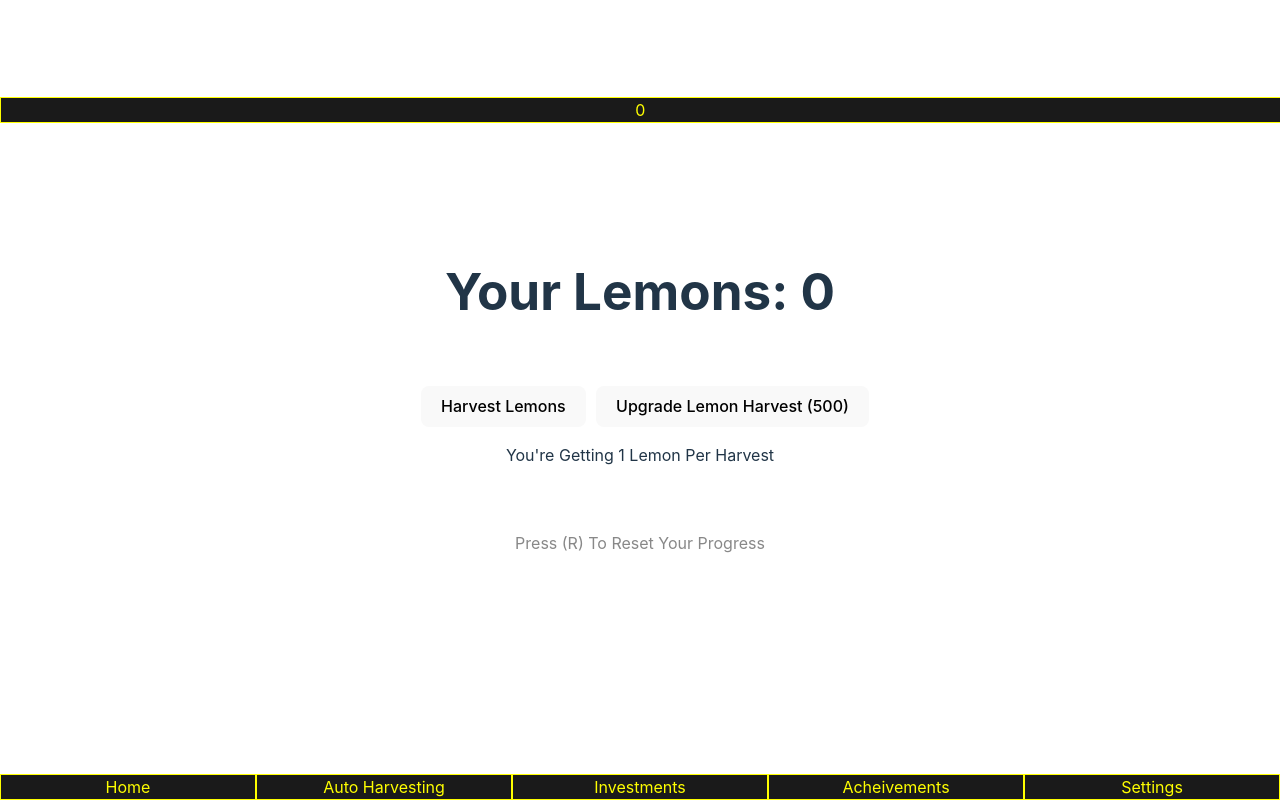
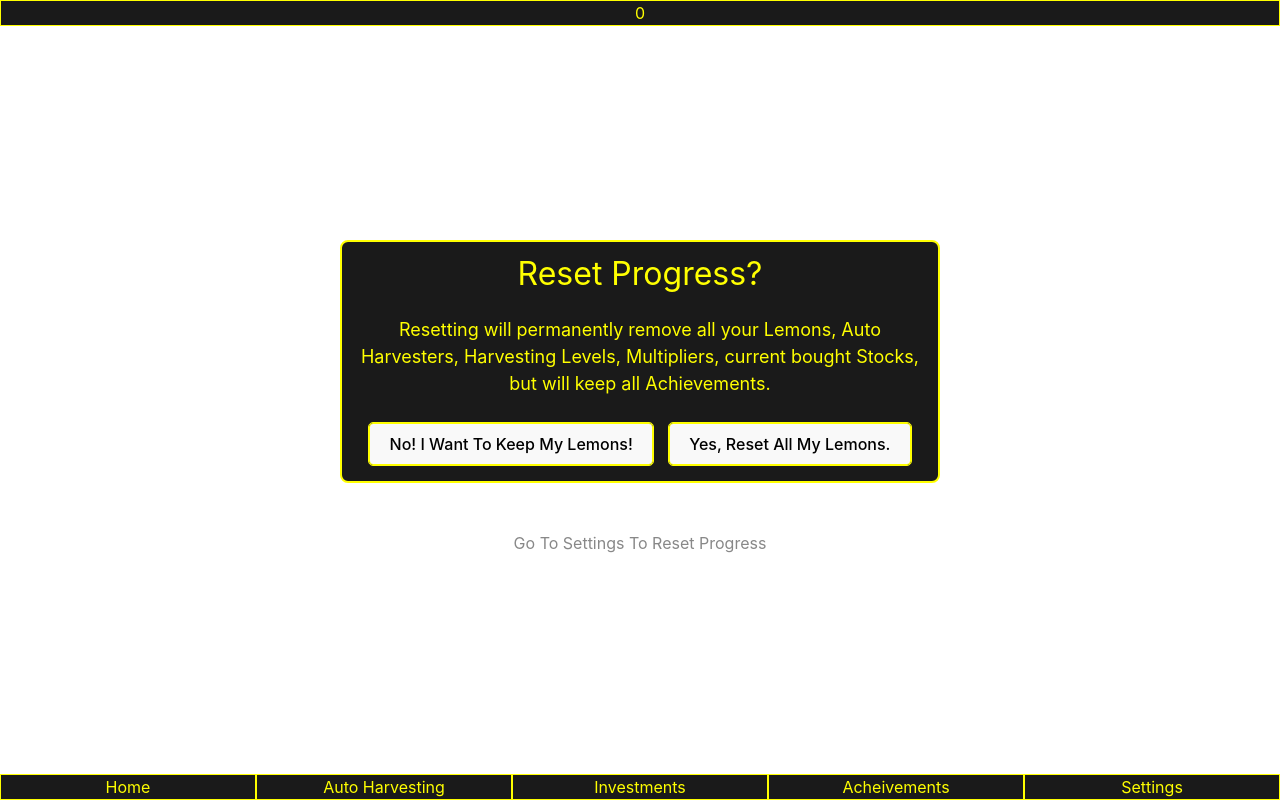
Before and after one commit to Khookins/LemonFarmingSim, a React (Vite) app in the folder time-waster-game/: page / in a window 1280 px wide. Both pictures are taken after a click on the element "Settings". Built offline with nearby package versions, Linux system fonts and the light colour scheme.

Commit message:
Some Clean Changes - Reworked Resetting Progress Using The Settings Tab - Added Some More Components - Other Small Changes

```diff
--- a/time-waster-game/src/App.css
+++ b/time-waster-game/src/App.css
@@ -40,6 +40,7 @@
 
 .read-the-docs {
     color: #888;
+    user-select: none;
 }
 button {
     margin-left: 10px;
--- a/time-waster-game/src/App.jsx
+++ b/time-waster-game/src/App.jsx
@@ -3,8 +3,10 @@ import reactLogo from "./assets/react.svg";
 import buyingSFX from "./assets/Buying Sound Effect.mp3";
 import "./App.css";
 import Tabber from "./components/Tabber.jsx";
+import Tab from "./components/sub-components/Tab.jsx";
 import Home from "./components/pages/Home.jsx";
 import LemonCounter from "./components/LemonCounter.jsx";
+import ConfirmationDialog from "./components/sub-components/ConfirmationDialog.jsx";
 
 function App() {
     // vars and stuff
@@ -21,6 +23,7 @@ function App() {
             ? 0
             : localStorage.getItem("lemonHarvestLevel")
     );
+    const [resetDialogVisible, setResetDialogVisible] = useState(false);
 
     //let's useRef for upgrade price, because it gets updated in useEffect and doesn't need to trigger a re-render
     //useRef is like saying "this is a variable that doesn't trigger a re-render when it changes, but it can still be accessed and changed from anywhere in the component"
@@ -90,9 +93,6 @@ function App() {
             console.log(e);
             if (e.key == "L") {
                 setCount(Number(count) + 1000000);
-            } else if (e.key == "r") {
-                localStorage.clear();
-                location.reload();
             }
         };
 
@@ -102,6 +102,11 @@ function App() {
             document.removeEventListener("keydown", handleKeyPress);
         };
     }, [count]);
+
+    window.onload = () => {
+        const BackgroundAudio = new Audio("./assets/llaml.mp3");
+        BackgroundAudio.play();
+    };
 
     return (
         <>
@@ -115,8 +120,36 @@ function App() {
                 lemonHarvestUpgradePrice={lemonHarvestUpgradePrice}
                 setLemonHarvestUpgradePrice={setLemonHarvestUpgradePrice}
             ></Home>
-            <Tabber></Tabber>
+            <Tabber>
+                <Tab text={"Home"}></Tab>
+                <Tab text={"Auto Harvesting"}></Tab>
+                <Tab text={"Investments"}></Tab>
+                <Tab text={"Acheivements"}></Tab>
+                <Tab
+                    text={"Settings"}
+                    onClick={() => {
+                        setResetDialogVisible(!resetDialogVisible);
+                    }}
+                ></Tab>
+            </Tabber>
             <LemonCounter lemons={count}></LemonCounter>
+            {resetDialogVisible && (
+                <ConfirmationDialog
+                    msg={"Reset Progress?"}
+                    dialog={
+                        "Resetting will permanently remove all your Lemons, Auto Harvesters, Harvesting Levels, Multipliers, current bought Stocks, but will keep all Achievements."
+                    }
+                    cancelMsg={"No! I Want To Keep My Lemons!"}
+                    confirmMsg={"Yes, Reset All My Lemons."}
+                    onCancel={() => {
+                        setResetDialogVisible(false);
+                    }}
+                    onConfirm={() => {
+                        localStorage.clear();
+                        location.reload();
+                    }}
+                ></ConfirmationDialog>
+            )}
         </>
     );
 }
--- a/time-waster-game/src/components/Tab.jsx
+++ /dev/null
@@ -1,20 +0,0 @@
-import React from "react";
-import "./css/tab.css";
-
-// const styles = { border: "1px solid yellow", color: "yellow" }; old css
-
-function Tab(props) {
-    return (
-        <div
-            className="tab"
-            onClick={() => {
-                if (props.text == "Home") return;
-                alert("This Is A Feature Not Added Yet (" + props.text + ")");
-            }}
-        >
-            {props.text}
-        </div>
-    );
-}
-
-export default Tab;
--- a/time-waster-game/src/components/Tabber.jsx
+++ b/time-waster-game/src/components/Tabber.jsx
@@ -1,19 +1,11 @@
 import React from "react";
-import Tab from "./Tab";
+import Tab from "./sub-components/Tab";
 import "./css/tabber.css";
 
 const styles = {};
 
-function Tabber() {
-    return (
-        <div className="tabber">
-            <Tab text={"Home"}></Tab>
-            <Tab text={"Auto Harvesting"}></Tab>
-            <Tab text={"Investments"}></Tab>
-            <Tab text={"Acheivements"}></Tab>
-            <Tab text={"Settings"}></Tab>
-        </div>
-    );
+function Tabber(props) {
+    return <div className="tabber">{props.children}</div>;
 }
 
 export default Tabber;
--- /dev/null
+++ b/time-waster-game/src/components/css/dialog.css
@@ -0,0 +1,39 @@
+.confirmationDialog {
+    border: 2px solid yellow;
+    border-radius: 8px;
+    background-color: #1a1a1a;
+    width: 600px;
+    height: auto;
+    position: absolute;
+    font-size: xx-large;
+    color: yellow;
+    left: calc(50% - 300px);
+    top: 30%;
+    padding: 8px;
+    display: flex;
+    flex-direction: column;
+    box-sizing: border-box;
+}
+.confirmationDialog button {
+    outline: 1px solid yellow;
+    border: 1px solid yellow;
+    border-radius: 4px;
+    font-size: medium;
+
+    bottom: 0;
+    margin: 8px;
+}
+.confirmationDialog button:hover {
+    outline: 1px solid yellow;
+    background-color: khaki;
+    color: #1a1a1a;
+    transition-property: background-color, color;
+    transition-duration: 150ms;
+}
+.confirmationDialog .buttonContainer {
+    justify-content: flex-end;
+    margin-top: auto;
+}
+.confirmationDialog p {
+    font-size: large;
+}
--- a/time-waster-game/src/components/css/lemonCounter.css
+++ b/time-waster-game/src/components/css/lemonCounter.css
@@ -6,8 +6,9 @@
     flex: 1;
     user-select: none;
     display: block;
-    width: 99.9%;
+    width: 100%;
     position: absolute;
     left: 0;
-    bottom: 677px;
+    top: 0;
+    box-sizing: border-box;
 }
--- a/time-waster-game/src/components/pages/Home.jsx
+++ b/time-waster-game/src/components/pages/Home.jsx
@@ -59,14 +59,7 @@ function Home({
                     {harvestAmount > 1 ? "s" : null} Per Harvest
                 </p>
             </div>
-            <p
-                onClick={() => {
-                    alert("Press R To Reset Progress!");
-                }}
-                className="read-the-docs"
-            >
-                Press (R) To Reset Your Progress
-            </p>
+            <p className="read-the-docs">Go To Settings To Reset Progress</p>
         </>
     );
 }
--- /dev/null
+++ b/time-waster-game/src/components/sub-components/ConfirmationDialog.jsx
@@ -0,0 +1,17 @@
+import React from "react";
+import "../css/dialog.css";
+
+function ConfirmationDialog(props) {
+    return (
+        <div className="confirmationDialog">
+            <div>{props.msg}</div>
+            <p>{props.dialog}</p>
+            <div className="buttonContainer">
+                <button onClick={props.onCancel}>{props.cancelMsg}</button>
+                <button onClick={props.onConfirm}>{props.confirmMsg}</button>
+            </div>
+        </div>
+    );
+}
+
+export default ConfirmationDialog;
--- /dev/null
+++ b/time-waster-game/src/components/sub-components/Tab.jsx
@@ -0,0 +1,14 @@
+import React from "react";
+import "./../css/tab.css";
+
+// const styles = { border: "1px solid yellow", color: "yellow" }; old css
+
+function Tab(props) {
+    return (
+        <div className="tab" onClick={props.onClick}>
+            {props.text}
+        </div>
+    );
+}
+
+export default Tab;
```
Also changed, not shown: time-waster-game/src/components/pages/Settings.jsx (added, +12 -0 lines), 1 other file (tests, documents, lock files or other folders).
